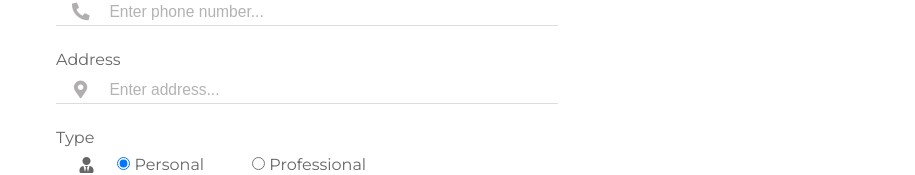
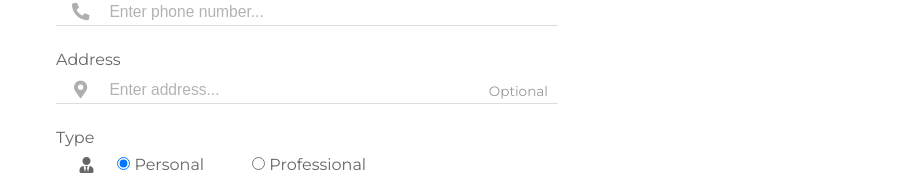
Before and after one commit to cromueloliver02/mongoGin, a React (Create React App) app in the folder _client/: page /dashboard in a window 1280 px wide. Shown: the part 271-446 px from the top of the page, without its empty margins (58-973 px from the left). Built offline with nearby package versions, Linux system fonts and the light colour scheme; no server answers; the HTML template or start-up script is replaced by a standard one.

Commit message:
fixed bugs

```diff
--- a/_client/src/App.css
+++ b/_client/src/App.css
@@ -212,6 +212,15 @@ a {
 	display: flex;
 	flex-direction: row-reverse;
 	justify-content: center;
+	position: relative;
+}
+.input-group.optional-field span {
+	position: absolute;
+	top: 50%;
+	right: 10px;
+	transform: translateY(-50%);
+	color: #999;
+	font-size: 0.85rem;
 }
 .input-group-prepend {
 	/* background: #333; */
--- a/_client/src/components/contacts/ContactForm.js
+++ b/_client/src/components/contacts/ContactForm.js
@@ -153,7 +153,7 @@ const ContactForm = ({
 					<label htmlFor='phone' className='form-label'>
 						Address
 					</label>
-					<div className='input-group'>
+					<div className='input-group optional-field'>
 						<input
 							type='text'
 							className='form-control'
@@ -165,6 +165,7 @@ const ContactForm = ({
 						<div className='input-group-prepend'>
 							<i className='fas fa-map-marker-alt'></i>
 						</div>
+						<span>Optional</span>
 					</div>
 				</div>
 				<div className='form-group'>
@@ -210,7 +211,10 @@ const ContactForm = ({
 						</div>
 					</div>
 				</div>
-				<button type='submit' className='btn btn-block'>
+				<button
+					type='submit'
+					className={`btn btn-block ${current && 'btn-dark'}`}
+				>
 					{current ? 'Update' : 'Add'} Contact
 				</button>
 			</form>
```
